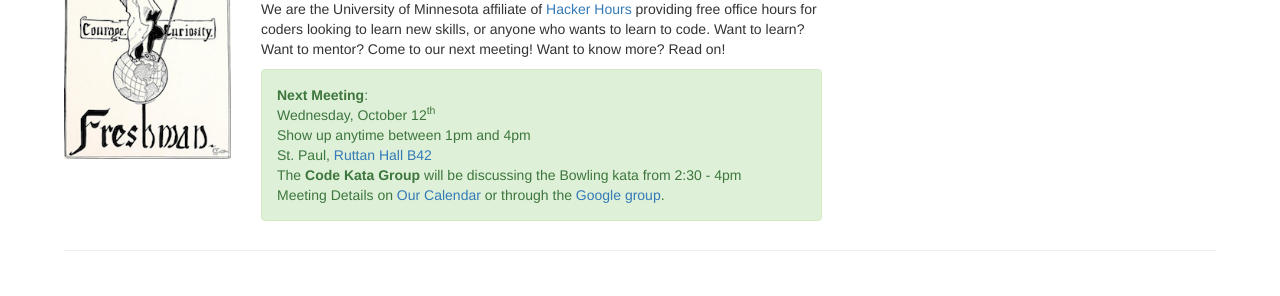
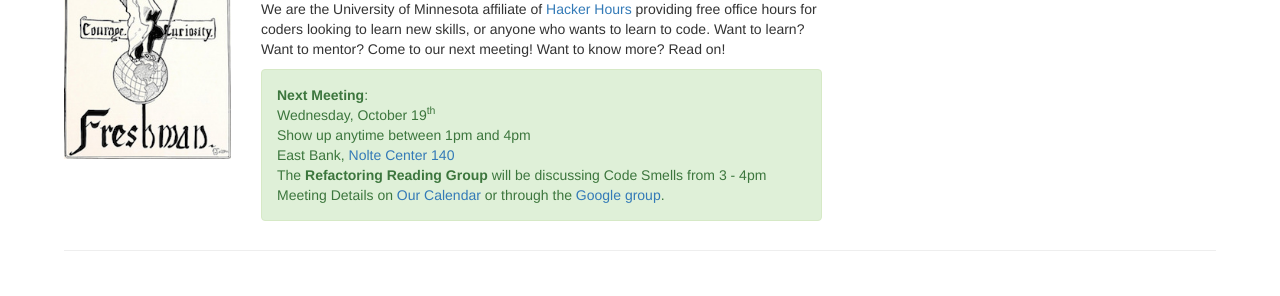
Before and after one commit to umnhackerhours/umnhackerhours.github.io, a Jekyll site: the page built from index.markdown, in a window 1280 px wide. Shown: the part 175-471 px from the top of the page. Built offline with Jekyll 4.4.1, drawn with Linux system fonts in a browser that asks for light colours.

Commit message:
October 19

```diff
--- a/index.markdown
+++ b/index.markdown
@@ -13,7 +13,7 @@ description: Home
       <div class="alert alert-success" role="alert">
         <a class="anchor" id="next_meeting"></a>
         <strong>Next Meeting</strong>:<br />
-        Wednesday, October 12<sup>th</sup><br />
+        Wednesday, October 19<sup>th</sup><br />
         Show up anytime between 1pm and 4pm<br />
         <!-- East Bank, <a href="http://campusmaps.umn.edu/nolte-center-continuing-education">Nolte Center 140</a><br /> -->
         <!-- West Bank, <a href="http://campusmaps.umn.edu/hubert-h-humphrey-school-public-affairs">Humphrey 184</a><br /> -->
@@ -21,8 +21,8 @@ description: Home
         <!-- The <strong>Code Kata Group</strong> will be discussing the <a href="https://github.com/exercism/x-common/blob/master/bob.md">Bob kata</a> from 2:30 - 4pm<br /> -->
         <!-- The <strong>Refactoring Reading Group</strong> will be discussing the <a href="https://refactoring.guru/smells/long-method">Long Method Smell</a> from 3 - 4pm<br /> -->
 
-        St. Paul, <a href="http://campusmaps.umn.edu/ruttan-hall">Ruttan Hall B42</a><br />
-        The <strong>Code Kata Group</strong> will be discussing the Bowling kata from 2:30 - 4pm<br />
+        East Bank, <a href="http://campusmaps.umn.edu/nolte-center-continuing-education">Nolte Center 140</a><br />
+        The <strong>Refactoring Reading Group</strong> will be discussing Code Smells from 3 - 4pm<br />
         Meeting Details on <a href="https://www.google.com/calendar/embed?src=umn.edu_ii9odmho4m63bsq19879mu0iis%40group.calendar.google.com&ctz=America/Chicago">Our Calendar</a> or through the <a href='https://groups.google.com/a/umn.edu/d/hackerhours'>Google group</a>.
       </div>
     </div>
```
